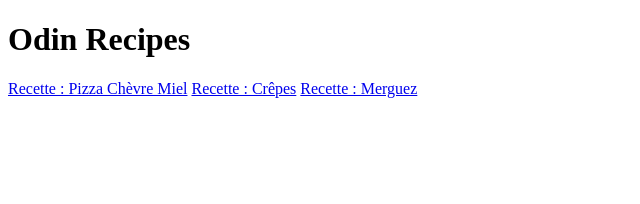
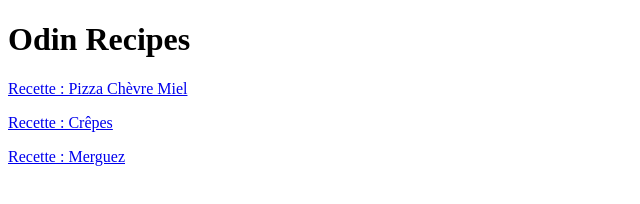
Before and after one commit to rayan-ahamadi/odin-recipes, a plain HTML site: page index.html in a window 1280 px wide. Shown: the whole page, without its empty margins (0-640 px from the left). Drawn offline with Linux system fonts and the light colour scheme.

Commit message:
Ajouter un saut de ligne sur chaque lien

```diff
--- a/index.html
+++ b/index.html
@@ -7,8 +7,8 @@
     </head>
     <body>
         <h1>Odin Recipes</h1>
-        <a href="recipes/pizza_chevre_miel.html">Recette : Pizza Chèvre Miel</a>
-        <a href="recipes/crêpes.html">Recette : Crêpes</a>
-        <a href="recipes/merguez.html">Recette : Merguez</a>
+        <a href="recipes/pizza_chevre_miel.html"><p>Recette : Pizza Chèvre Miel</p></a>
+        <a href="recipes/crêpes.html"><p>Recette : Crêpes</p></a>
+        <a href="recipes/merguez.html"><p>Recette : Merguez</p></a>
     </body>
 </html>
```
